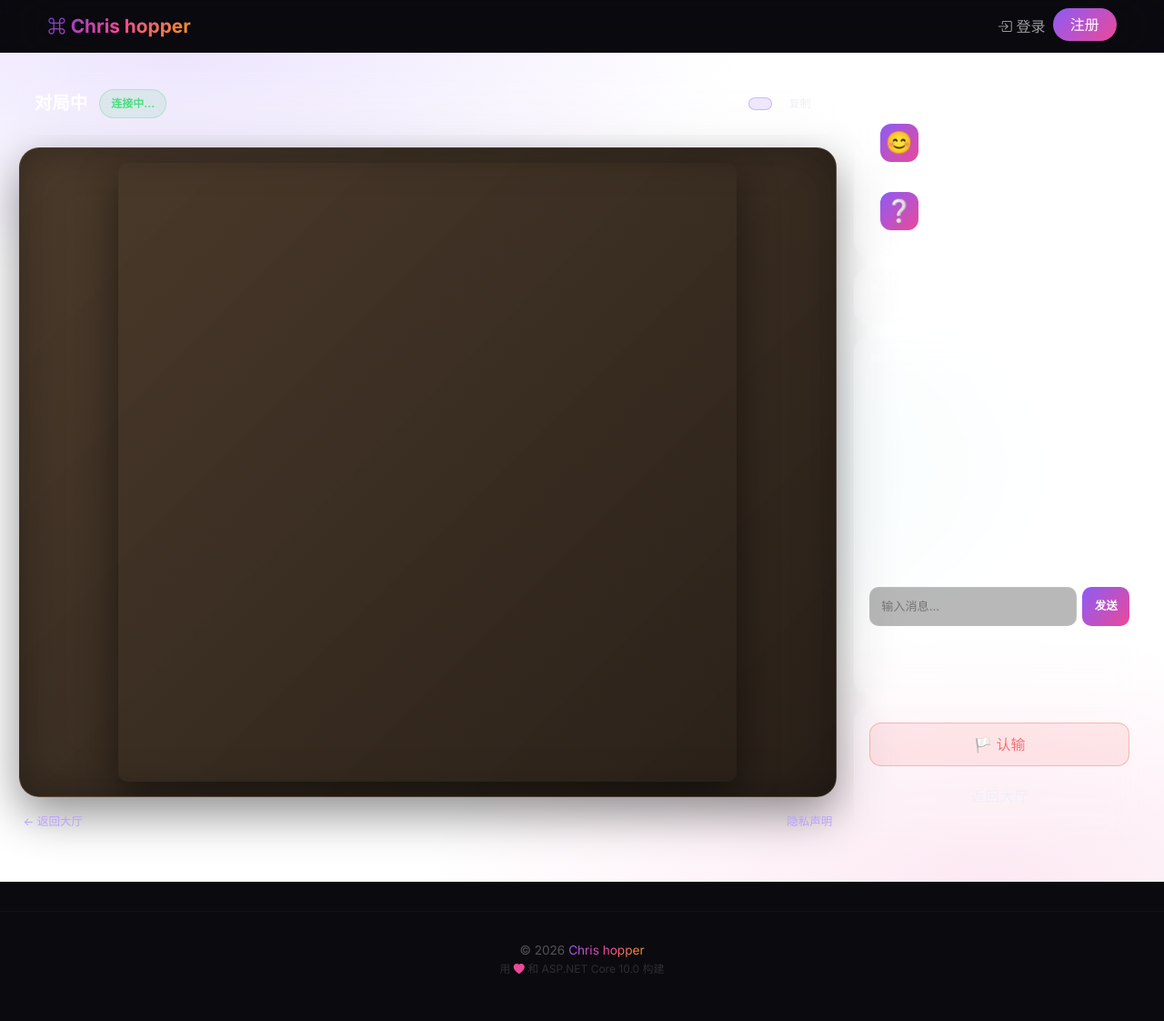
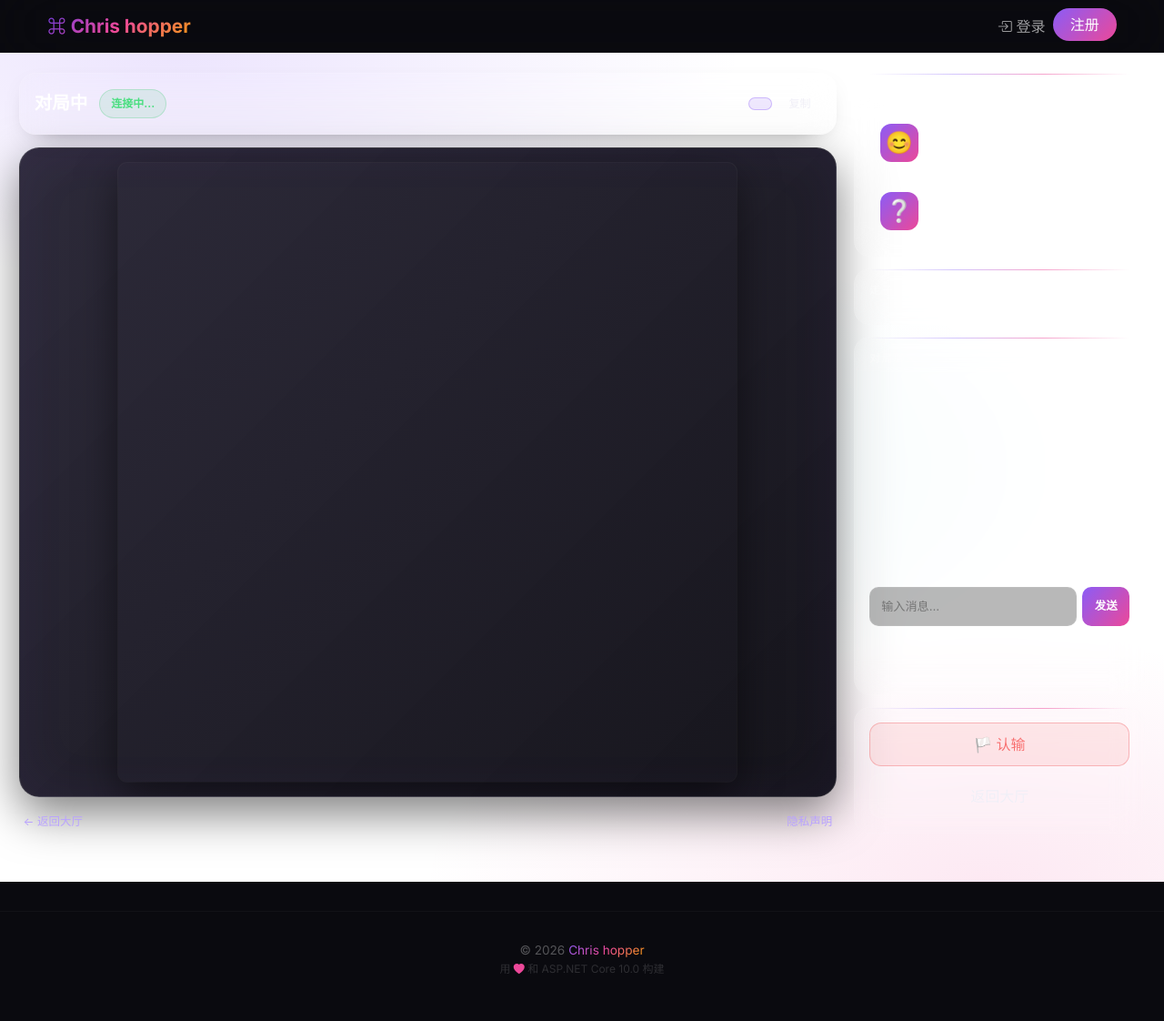
Before and after one commit to Chrishoppers/MyPersonalWebsite, an ASP.NET Core app: page /BoardGame/Play in a window 1280 px wide. Shown: the whole page at 91% size. Run offline with ASP.NET Core 8, Linux system fonts and the light colour scheme; some libraries are stand-ins or nearby versions.

Commit message:
修复已知问题

```diff
--- a/Services/BoardGame/BoardGameService.cs
+++ b/Services/BoardGame/BoardGameService.cs
@@ -134,7 +134,7 @@
         }).ToList();
     }
 
-    public Task SavePrivacyAgreementAsync(long? userId, string guestKey, string version) =>
+    public Task<bool> SavePrivacyAgreementAsync(long? userId, string guestKey, string version) =>
         _db.ExecuteSqlAsync($"INSERT INTO BoardGamePrivacyAgreements (UserId,GuestKey,Version,AgreedAt) VALUES ({NullableId(userId)},'{E(guestKey)}','{E(version)}','{DateTime.UtcNow:O}')");
 
     public async Task<bool> HasPrivacyAgreementAsync(long? userId, string guestKey, string version)
--- a/wwwroot/css/boardgame.css
+++ b/wwwroot/css/boardgame.css
@@ -62,15 +62,15 @@
 .bg-mode-buttons.three { grid-template-columns: repeat(3,1fr); }
 .bg-btn { display: inline-flex; min-height: 42px; align-items: center; justify-content: center; gap: .35rem; padding: .7rem 1rem; border: 1px solid var(--bg-border); border-radius: 13px; background: var(--bg-surface); color: var(--bg-text); font-size: .88rem; font-weight: 650; text-align: center; cursor: pointer; transition: transform .2s ease,border-color .2s ease,background .2s ease,box-shadow .2s ease; }
 .bg-btn:hover { transform: translateY(-2px); border-color: rgba(167,139,250,.55); background: var(--bg-surface-hover); color: #fff; box-shadow: 0 8px 24px -12px var(--bg-purple); }
-.bg-btn-primary { border-color: transparent; background: linear-gradient(130deg,var(--bg-purple),var(--bg-pink)); color: #fff; }
-.bg-btn-primary:hover { background: linear-gradient(130deg,#9b72fc,#f15aa5); }
+.bg-btn-primary { border-color: transparent; background: linear-gradient(130deg,var(--bg-purple),var(--bg-pink) 55%,#f59e0b); color: #fff; box-shadow: 0 8px 24px -12px rgba(236,72,153,.55); }
+.bg-btn-primary:hover { background: linear-gradient(130deg,#9b72fc,#f15aa5 55%,#fbbf24); box-shadow: 0 12px 32px -10px rgba(236,72,153,.75); }
 .bg-btn-ghost { background: transparent; color: var(--bg-muted); }
 .bg-btn-danger { border-color: rgba(239,68,68,.3); background: rgba(239,68,68,.1); color: #f87171; }
 .bg-modal-cancel { width: 100%; margin-top: .6rem; }
 .bg-modal-help { margin: .7rem 0; color: var(--bg-muted); font-size: .82rem; text-align: center; }
-.bg-qr-wrap { display: grid; justify-items: center; gap: .4rem; padding: 1rem; border-radius: 15px; background: #fff; }
-.bg-qr-wrap img { width: 210px; height: 210px; object-fit: contain; }
-.bg-qr-wrap p { margin: 0; color: #333; font-size: .8rem; }
+.bg-qr-wrap { display: grid; justify-items: center; gap: .55rem; padding: 1rem; border: 1px solid var(--bg-border); border-radius: 15px; background: rgba(255,255,255,.04); }
+.bg-qr-wrap img { width: 210px; height: 210px; object-fit: contain; border-radius: 12px; background: #fff; box-shadow: 0 10px 30px rgba(0,0,0,.35); }
+.bg-qr-wrap p { margin: 0; color: var(--bg-muted); font-size: .8rem; }
 .bg-room-code { display: inline-flex; align-items: center; justify-content: center; padding: .35rem .75rem; border: 1px solid rgba(139,92,246,.35); border-radius: 11px; background: rgba(139,92,246,.14); color: #fff; font-family: ui-monospace,SFMono-Regular,Consolas,monospace; font-size: 1.15rem; font-weight: 800; letter-spacing: .16em; }
 
 .bg-play { display: grid; grid-template-columns: minmax(0,1fr) 320px; gap: 1.2rem; max-width: 1450px; min-height: 100vh; margin: 0 auto; padding: 1.3rem; }
@@ -83,8 +83,8 @@
 .bg-room-label { color: var(--bg-dim); font-size: .75rem; }
 .bg-room-tools .bg-room-code { font-size: .95rem; }
 .bg-room-tools .bg-btn { min-height: 34px; padding: .35rem .65rem; font-size: .75rem; }
-.bg-board-wrap { display: flex; min-height: 500px; align-items: center; justify-content: center; overflow: hidden; padding: 1rem; border: 1px solid rgba(255,255,255,.07); border-radius: 22px; background: linear-gradient(135deg,rgba(60,42,25,.92),rgba(31,22,14,.96)); box-shadow: 0 18px 50px rgba(0,0,0,.45),inset 0 0 50px rgba(0,0,0,.32); }
-.bg-board-wrap canvas { display: block; max-width: 100%; height: auto; border-radius: 10px; box-shadow: 0 16px 45px rgba(0,0,0,.48); cursor: pointer; touch-action: manipulation; }
+.bg-board-wrap { display: flex; min-height: 500px; align-items: center; justify-content: center; overflow: hidden; padding: 1rem; border: 1px solid var(--bg-border-strong); border-radius: 22px; background: linear-gradient(135deg,rgba(28,25,42,.92),rgba(12,11,18,.96)); box-shadow: 0 18px 50px rgba(0,0,0,.5),inset 0 0 60px rgba(139,92,246,.06); }
+.bg-board-wrap canvas { display: block; max-width: 100%; height: auto; border-radius: 10px; box-shadow: 0 16px 45px rgba(0,0,0,.5),0 0 0 1px rgba(255,255,255,.05); cursor: pointer; touch-action: manipulation; }
 .bg-play-side { display: flex; min-width: 0; flex-direction: column; gap: .85rem; }
 .bg-panel { display: flex; flex-direction: column; gap: .65rem; padding: 1rem; border: 1px solid var(--bg-border); border-radius: 17px; background: var(--bg-surface); backdrop-filter: blur(16px); }
 .bg-panel-title { margin: 0 0 .2rem; }
@@ -243,3 +243,29 @@
     .bg-promo-option .label { font-size: .68rem; }
     .bg-promo-options { gap: .6rem; }
 }
+
+/* ===== 高级质感增强 ===== */
+.bg-btn:focus-visible,
+.bg-game-card:focus-visible,
+.bg-chat-input button:focus-visible,
+.bg-chat-input input:focus-visible,
+.bg-avatar-option:focus-visible,
+.bg-move-item:focus-visible,
+.bg-promo-option:focus-visible,
+.bg-modal-close:focus-visible {
+    outline: none;
+    box-shadow: 0 0 0 3px rgba(139,92,246,.45);
+}
+.bg-btn:active { transform: translateY(0) scale(.98); }
+.bg-game-card { box-shadow: 0 10px 30px -18px rgba(0,0,0,.6); }
+.bg-game-card:hover { box-shadow: 0 26px 55px -22px rgba(139,92,246,.5), 0 10px 30px -18px rgba(0,0,0,.6); }
+.bg-panel { position: relative; }
+.bg-panel::before {
+    content: ""; position: absolute; top: 0; left: 1rem; right: 1rem; height: 1px;
+    background: linear-gradient(90deg, transparent, rgba(167,139,250,.5), rgba(236,72,153,.5), transparent);
+    pointer-events: none;
+}
+.bg-play-header { box-shadow: 0 10px 30px -20px rgba(0,0,0,.7); }
+.bg-modal { box-shadow: 0 35px 100px rgba(0,0,0,.65), 0 0 60px -20px rgba(139,92,246,.35); }
+.bg-lobby-header h1 { filter: drop-shadow(0 6px 24px rgba(167,139,250,.28)); }
+.bg-privacy-card, .bg-gameover-card { box-shadow: 0 24px 60px -28px rgba(0,0,0,.7); }
--- a/wwwroot/js/boardgame/chess.js
+++ b/wwwroot/js/boardgame/chess.js
@@ -49,7 +49,7 @@
     function draw() {
         if (!context || !state) return;
         for (let y = 0; y < SIZE; y++) for (let x = 0; x < SIZE; x++) {
-            context.fillStyle = (x + y) % 2 === 0 ? '#F0D9B5' : '#B58863';
+            context.fillStyle = (x + y) % 2 === 0 ? '#3c3750' : '#26222f';
             context.fillRect(x * cellSize, y * cellSize, cellSize, cellSize);
         }
         if (selected) {
@@ -62,10 +62,10 @@
             const piece = state.cells[y]?.[x]; if (!piece) continue;
             const symbol = CHARS[piece] || piece, cx = (x + .5) * cellSize, cy = (y + .5) * cellSize;
             context.save(); context.shadowColor = 'rgba(0,0,0,.42)'; context.shadowBlur = cellSize * .08; context.shadowOffsetY = cellSize * .025;
-            context.fillStyle = piece === piece.toUpperCase() ? '#fff' : '#181818'; context.fillText(symbol, cx, cy); context.restore();
-            context.lineWidth = Math.max(1, cellSize * .012); context.strokeStyle = piece === piece.toUpperCase() ? '#777' : '#aaa'; context.strokeText(symbol, cx, cy);
+            context.fillStyle = piece === piece.toUpperCase() ? '#f3f3f7' : '#14121c'; context.fillText(symbol, cx, cy); context.restore();
+            context.lineWidth = Math.max(1, cellSize * .012); context.strokeStyle = piece === piece.toUpperCase() ? '#8b87a0' : '#b8b2cc'; context.strokeText(symbol, cx, cy);
         }
-        context.font = `bold ${cellSize * .14}px sans-serif`; context.fillStyle = 'rgba(0,0,0,.55)';
+        context.font = `bold ${cellSize * .14}px sans-serif`; context.fillStyle = 'rgba(255,255,255,.45)';
         for (let i = 0; i < SIZE; i++) {
             context.textAlign = 'left'; context.textBaseline = 'bottom'; context.fillText(String.fromCharCode(97 + i), i * cellSize + 4, boardSize - 3);
             context.textAlign = 'right'; context.textBaseline = 'top'; context.fillText(String(SIZE - i), boardSize - 4, i * cellSize + 3);
--- a/wwwroot/js/boardgame/gomoku.js
+++ b/wwwroot/js/boardgame/gomoku.js
@@ -42,28 +42,28 @@
     function draw() {
         if (!context || !state) return;
         const gradient = context.createLinearGradient(0, 0, size, size);
-        gradient.addColorStop(0, '#efd29c'); gradient.addColorStop(1, '#ce9e5e');
+        gradient.addColorStop(0, '#221e2f'); gradient.addColorStop(1, '#0f0d18');
         context.fillStyle = gradient; context.fillRect(0, 0, size, size);
-        context.save(); context.globalAlpha = 0.045; context.strokeStyle = '#533318'; context.lineWidth = 1;
+        context.save(); context.globalAlpha = 0.035; context.strokeStyle = '#a78bfa'; context.lineWidth = 1;
         for (let y = 8; y < size; y += 14) {
             context.beginPath(); context.moveTo(0, y);
             for (let x = 0; x <= size; x += 16) context.lineTo(x, y + Math.sin(x * 0.025 + y) * 1.6);
             context.stroke();
         }
         context.restore();
-        context.strokeStyle = '#634324'; context.lineWidth = Math.max(1, cell * 0.018);
+        context.strokeStyle = 'rgba(255,255,255,.16)'; context.lineWidth = Math.max(1, cell * 0.018);
         for (let i = 0; i < N; i++) {
             const point = pad + i * cell;
             context.beginPath(); context.moveTo(pad, point); context.lineTo(size - pad, point); context.stroke();
             context.beginPath(); context.moveTo(point, pad); context.lineTo(point, size - pad); context.stroke();
         }
-        context.fillStyle = '#634324';
+        context.fillStyle = '#a78bfa';
         [[3, 3], [3, 11], [7, 7], [11, 3], [11, 11]].forEach(([x, y]) => {
             context.beginPath(); context.arc(pad + x * cell, pad + y * cell, cell * 0.075, 0, Math.PI * 2); context.fill();
         });
         if (hover && state.cells[hover.y]?.[hover.x] === '') {
             context.beginPath(); context.arc(center(hover.x), center(hover.y), cell * 0.4, 0, Math.PI * 2);
-            context.fillStyle = 'rgba(0,0,0,.15)'; context.fill();
+            context.fillStyle = 'rgba(255,255,255,.14)'; context.fill();
         }
         for (let y = 0; y < N; y++) for (let x = 0; x < N; x++) {
             const piece = state.cells[y]?.[x];
@@ -79,12 +79,12 @@
     function drawStone(x, y, black) {
         const cx = center(x), cy = center(y), radius = cell * 0.42;
         context.save(); context.shadowColor = 'rgba(0,0,0,.45)'; context.shadowBlur = cell * 0.16; context.shadowOffsetY = cell * 0.05;
-        context.beginPath(); context.arc(cx, cy, radius, 0, Math.PI * 2); context.fillStyle = black ? '#090909' : '#f8f8f8'; context.fill(); context.restore();
+        context.beginPath(); context.arc(cx, cy, radius, 0, Math.PI * 2); context.fillStyle = black ? '#0a0a12' : '#f8f8f8'; context.fill(); context.restore();
         const shine = context.createRadialGradient(cx - radius * 0.3, cy - radius * 0.34, radius * 0.08, cx, cy, radius);
-        if (black) { shine.addColorStop(0, '#666'); shine.addColorStop(0.55, '#202020'); shine.addColorStop(1, '#000'); }
+        if (black) { shine.addColorStop(0, '#5b5b6e'); shine.addColorStop(0.55, '#20202c'); shine.addColorStop(1, '#06060c'); }
         else { shine.addColorStop(0, '#fff'); shine.addColorStop(0.65, '#eee'); shine.addColorStop(1, '#bdbdbd'); }
         context.beginPath(); context.arc(cx, cy, radius, 0, Math.PI * 2); context.fillStyle = shine; context.fill();
-        context.strokeStyle = black ? 'rgba(255,255,255,.15)' : 'rgba(0,0,0,.12)'; context.lineWidth = 1; context.stroke();
+        context.strokeStyle = black ? 'rgba(255,255,255,.4)' : 'rgba(0,0,0,.12)'; context.lineWidth = 1; context.stroke();
     }
 
     function pointFromEvent(event) {
--- a/wwwroot/js/boardgame/xiangqi.js
+++ b/wwwroot/js/boardgame/xiangqi.js
@@ -35,26 +35,26 @@
     function draw() {
         if (!context || !state) return;
         const gradient = context.createLinearGradient(0, 0, width, height);
-        gradient.addColorStop(0, '#efd29c'); gradient.addColorStop(1, '#cd9d5e');
+        gradient.addColorStop(0, '#221e2f'); gradient.addColorStop(1, '#0f0d18');
         context.fillStyle = gradient; context.fillRect(0, 0, width, height);
-        context.save(); context.globalAlpha = 0.045; context.strokeStyle = '#533318';
+        context.save(); context.globalAlpha = 0.035; context.strokeStyle = '#a78bfa';
         for (let y = 8; y < height; y += 14) {
             context.beginPath(); context.moveTo(0, y);
             for (let x = 0; x <= width; x += 16) context.lineTo(x, y + Math.sin(x * 0.02 + y) * 1.5);
             context.stroke();
         }
         context.restore();
-        context.strokeStyle = '#57391f'; context.lineWidth = 1.4;
+        context.strokeStyle = 'rgba(255,255,255,.16)'; context.lineWidth = 1.4;
         for (let y = 0; y < H; y++) {
             context.beginPath(); context.moveTo(px(0), py(y)); context.lineTo(px(W - 1), py(y)); context.stroke();
         }
         for (let x = 0; x < W; x++) {
             context.beginPath(); context.moveTo(px(x), py(0)); context.lineTo(px(x), py(H - 1)); context.stroke();
         }
-        context.fillStyle = '#e6bf83'; context.fillRect(padX + cell, py(4) + 1, cell * 7, cell - 2);
-        context.fillStyle = '#57391f'; context.font = `bold ${cell * 0.48}px serif`; context.textAlign = 'center'; context.textBaseline = 'middle';
+        context.fillStyle = 'rgba(139,92,246,.14)'; context.fillRect(padX + cell, py(4) + 1, cell * 7, cell - 2);
+        context.fillStyle = '#fbbf24'; context.font = `bold ${cell * 0.48}px serif`; context.textAlign = 'center'; context.textBaseline = 'middle';
         context.fillText('楚　河', px(2), py(4.5)); context.fillText('漢　界', px(6), py(4.5));
-        context.strokeStyle = '#57391f'; context.lineWidth = 1.4;
+        context.strokeStyle = 'rgba(255,255,255,.16)'; context.lineWidth = 1.4;
         [[3, 0, 5, 2], [5, 0, 3, 2], [3, 7, 5, 9], [5, 7, 3, 9]].forEach(([x1, y1, x2, y2]) => {
             context.beginPath(); context.moveTo(px(x1), py(y1)); context.lineTo(px(x2), py(y2)); context.stroke();
         });
```
Also changed, not shown: Controllers/BoardGameApiController.cs (+13 -3 lines), Views/BoardGame/Privacy.cshtml (+15 -5 lines).
